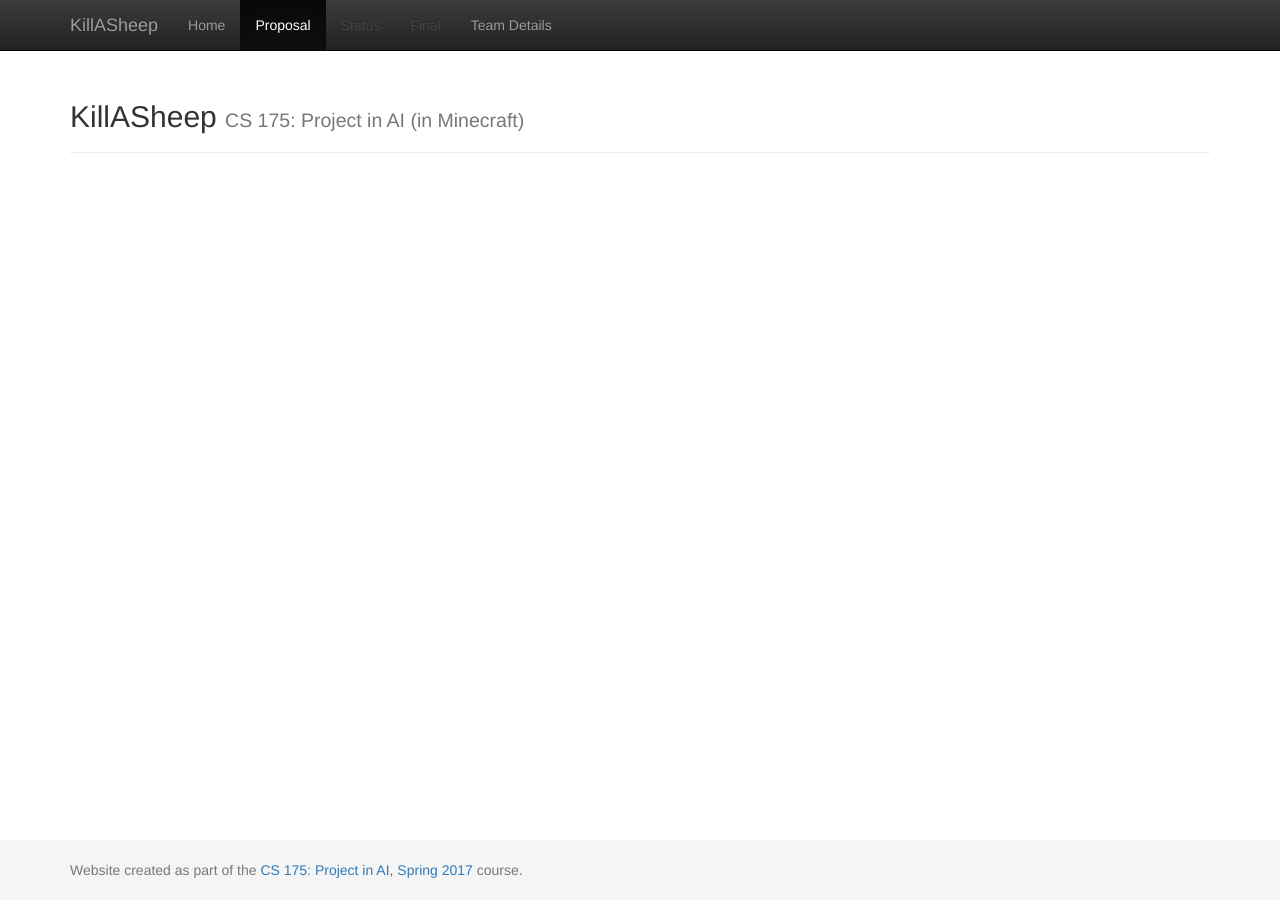
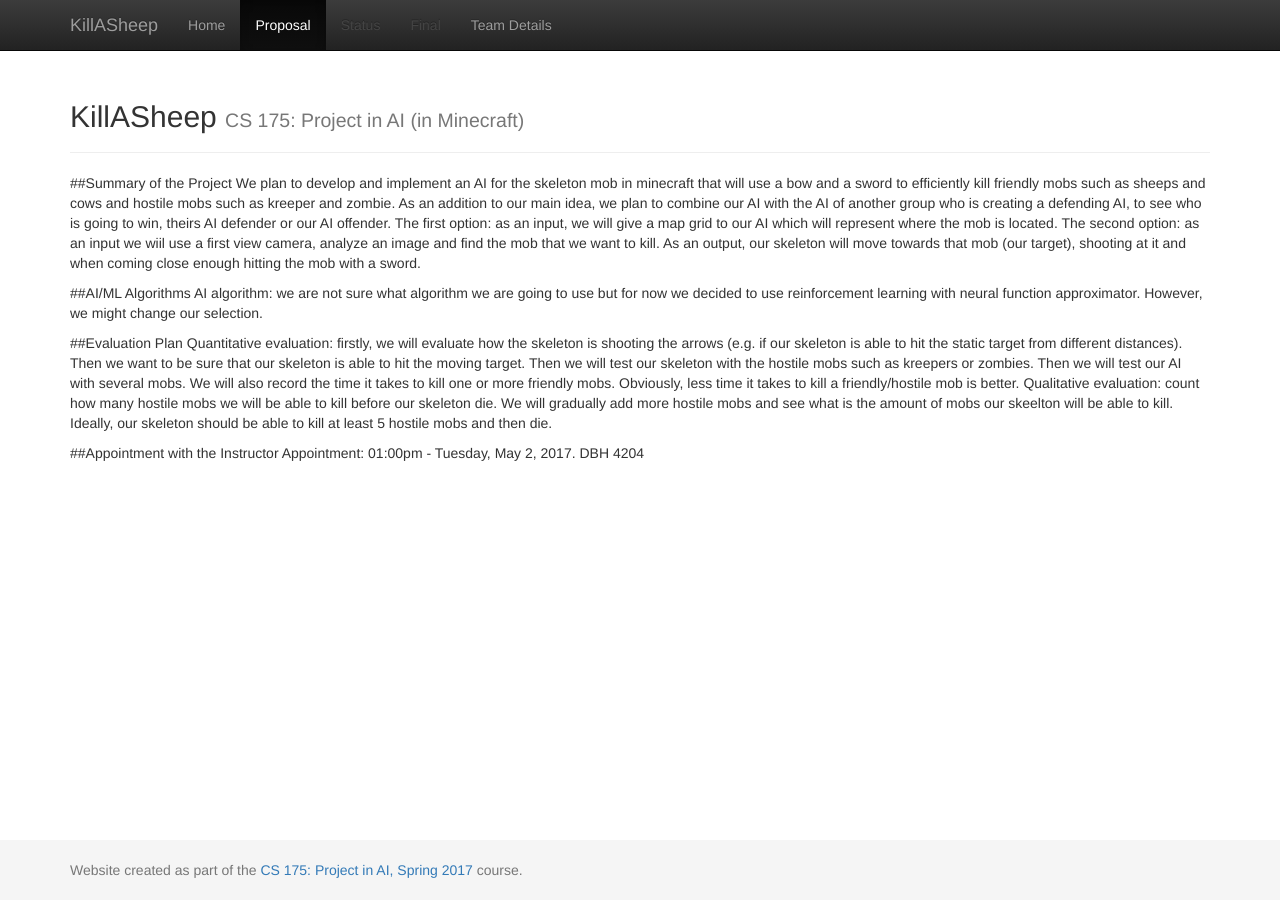
Before and after one commit to DavidZizu/killasheep, a Jekyll site: the page built from docs/proposal.md, in a window 1280 px wide. Built offline with Jekyll 4.4.1, drawn with Linux system fonts in a browser that asks for light colours.

Commit message:
some changes

```diff
--- a/docs/proposal.md
+++ b/docs/proposal.md
@@ -2,3 +2,20 @@
 layout: default
 title: Proposal
 ---
+
+##Summary of the Project
+We plan to develop and implement an AI for the skeleton mob in minecraft that will use a bow and a sword to efficiently kill friendly mobs such as sheeps and cows and hostile mobs such as kreeper and zombie. As an addition to our main idea, we plan to combine our AI with the AI of another group who is creating a defending AI, to see who is going to win, theirs AI defender or our AI offender.
+The first option: as an input, we will give a map grid to our AI which will represent where the mob is located. The second option: as an input we wiil use a first view camera, analyze an image and find the mob that we want to kill. As an output, our skeleton will move towards that mob (our target), shooting at it and when coming close enough hitting the mob with a sword.
+
+
+##AI/ML Algorithms
+AI algorithm: we are not sure what algorithm we are going to use but for now we decided to use reinforcement learning with neural function approximator. However, we might change our selection.
+
+
+##Evaluation Plan
+Quantitative evaluation: firstly, we will evaluate how the skeleton is shooting the arrows (e.g. if our skeleton is able to hit the static target from different distances). Then we want to be sure that our skeleton is able to hit the moving target. Then we will test our skeleton with the hostile mobs such as kreepers or zombies. Then we will test our AI with several mobs. We will also record the time it takes to kill one or more friendly mobs. Obviously, less time it takes to kill a friendly/hostile mob is better.
+Qualitative evaluation: count how many hostile mobs we will be able to kill before our skeleton die. We will gradually add more hostile mobs and see what is the amount of mobs our skeelton will be able to kill. Ideally, our skeleton should be able to kill at least 5 hostile mobs and then die.
+
+
+##Appointment with the Instructor
+Appointment: 01:00pm - Tuesday, May 2, 2017. DBH 4204
```
